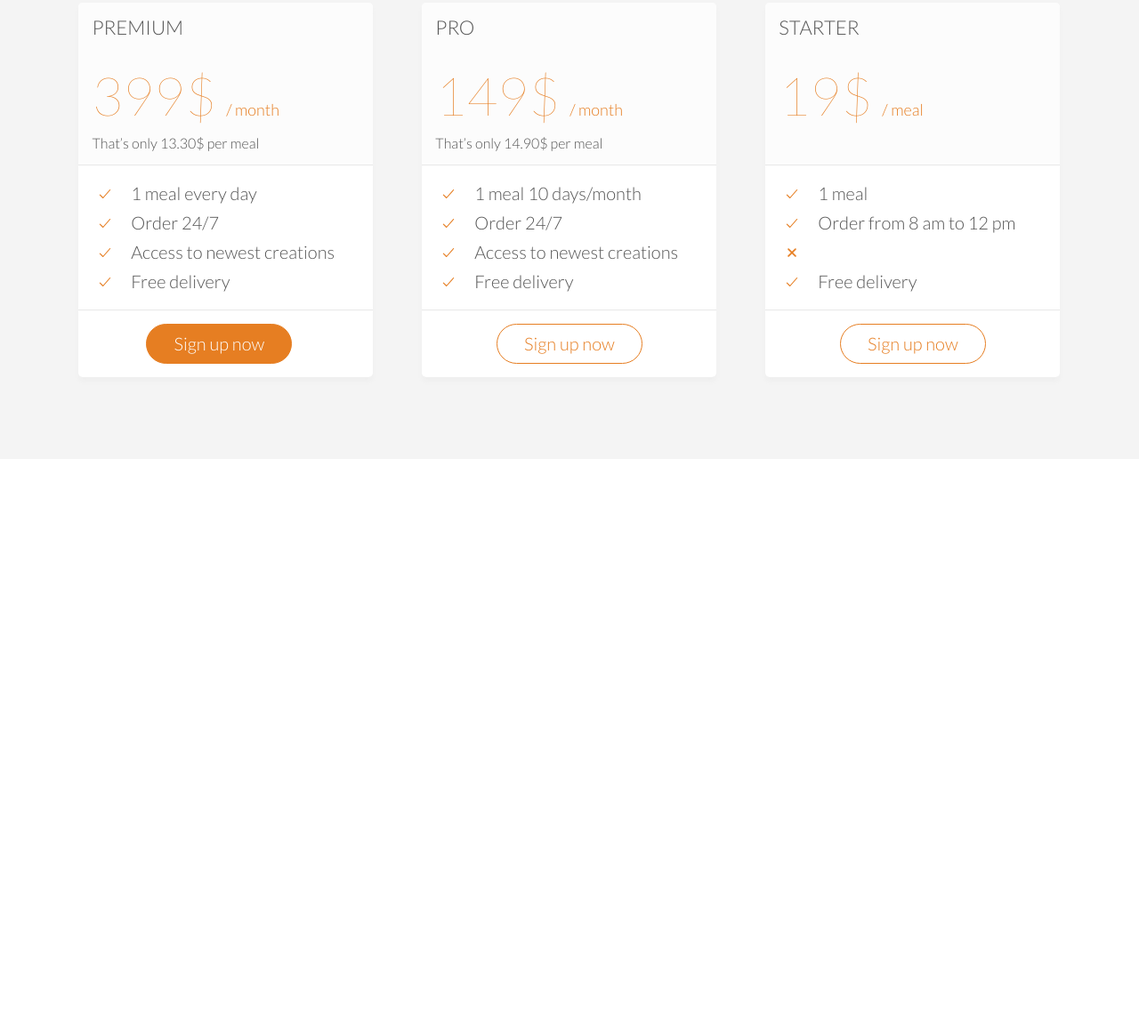
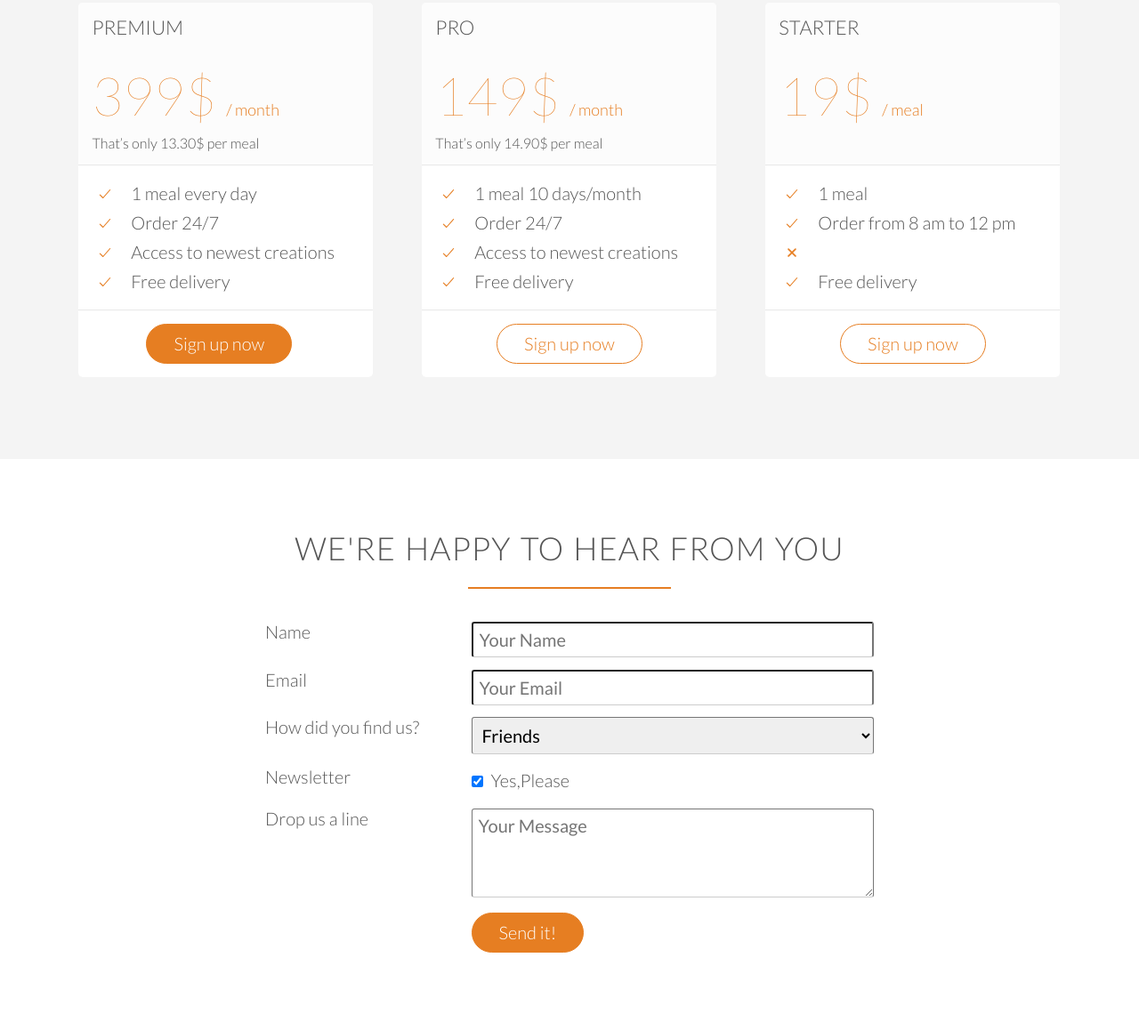
Before and after one commit to SumitJadiya/Omnifood, a plain HTML site: page index.html in a window 1280 px wide. Shown: the part 4044-5202 px from the top of the page at 89% size. Before the commit the page ends 4560 px from the top, so only its background shows below. Drawn offline with nearby package versions, Linux system fonts and the light colour scheme.

Commit message:
add section contact

```diff
--- a/index.html
+++ b/index.html
@@ -407,6 +407,98 @@
         </div>
       </div>
     </section>
+    <section class="section-form">
+      <div class="row">
+        <h2>We're happy to hear from you</h2>
+      </div>
+      <div class="row">
+        <form action="#" method="post" class="contact-form">
+          <div class="row">
+            <div class="col span-1-of-3">
+              <label for="name">Name</label>
+            </div>
+            <div class="col span-2-of-3">
+              <input
+                type="text"
+                name="name"
+                id="name"
+                placeholder="Your Name"
+                required
+              />
+            </div>
+          </div>
+          <div class="row">
+            <div class="col span-1-of-3">
+              <label for="email">Email</label>
+            </div>
+            <div class="col span-2-of-3">
+              <input
+                type="text"
+                name="email"
+                id="email"
+                placeholder="Your Email"
+                required
+              />
+            </div>
+          </div>
+          <div class="row">
+            <div class="col span-1-of-3">
+              <label for="find-us">How did you find us?</label>
+            </div>
+            <div class="col span-2-of-3">
+              <select name="find-us" id="find-us">
+                <option value="friends">Friends</option>
+                <option value="search">Search Engine</option>
+                <option value="advt">Advt</option>
+                <option value="other">Other</option>
+              </select>
+            </div>
+          </div>
+          <div class="row">
+            <div class="col span-1-of-3">
+              <label for="Newsletter">Newsletter</label>
+            </div>
+            <div class="col span-2-of-3">
+              <input type="checkbox" name="news" id="news" checked />
+              Yes,Please
+            </div>
+          </div>
+          <div class="row">
+            <div class="col span-1-of-3">
+              <label>Drop us a line</label>
+            </div>
+            <div class="col span-2-of-3">
+              <textarea
+                name="message"
+                id="message"
+                placeholder="Your Message"
+                cols="30"
+                rows="10"
+              ></textarea>
+            </div>
+          </div>
+          <div class="row">
+            <div class="col span-1-of-3">
+              <label>&nbsp;</label>
+            </div>
+            <div class="col span-2-of-3">
+              <input type="submit" name="submit" value="Send it!" />
+            </div>
+          </div>
+        </form>
+      </div>
+    </section>
     <script src="https://unpkg.com/ionicons@5.0.0/dist/ionicons.js"></script>
   </body>
 </html>
+<!-- Section 7: Contact form
+Title:
+
+Fields to include:
+Name
+Email
+
+Newsletter
+
+
+ -->
--- a/resources/css/style.css
+++ b/resources/css/style.css
@@ -42,7 +42,7 @@
   padding: 1%;
 }
 
-/* HEADINGS */
+/* ------------ HEADINGS ------------- */
 h1,
 h2,
 h3 {
@@ -117,7 +117,9 @@
 
 /* --------- BUTTONS ------------- */
 .btn:link,
-.btn:visited {
+.btn:visited,
+input[type="submit"] {
+  cursor: pointer;
   display: inline-block;
   padding: 10px 30px;
   font-weight: 300;
@@ -127,7 +129,8 @@
 }
 
 .btn-full:link,
-.btn-full:visited {
+.btn-full:visited,
+input[type="submit"] {
   color: #fff;
   background-color: #e67e22;
   border: 1px solid #e67e22;
@@ -146,7 +149,9 @@
 }
 
 .btn-full:hover,
-.btn-full:active {
+.btn-full:active,
+input[type="submit"]:hover,
+input[type="submit"]:active {
   border: 1px solid #cf6d17;
 }
 
@@ -376,7 +381,7 @@
   border-radius: 5px;
   width: 90%;
   margin-left: 5%;
-  box-shadow: 0 5px 5px #efefef;
+  box-shadow: 0 5px 5px #efefefgit;
 }
 
 .plan-box div {
@@ -419,3 +424,31 @@
 .plan-box ul li {
   padding: 5px 0;
 }
+
+/* CONTACT FORM */
+.contact-form {
+  width: 60%;
+  margin: 0 auto;
+}
+
+input[type="text"],
+input[type="email"],
+select,
+textarea {
+  width: 100%;
+  padding: 7px;
+  border-radius: 3px;
+  border-bottom: 1px solid #ccc;
+}
+
+input[type="checkbox"] {
+  margin: 10px 5px 10px 0px;
+}
+
+textarea {
+  height: 100px;
+}
+
+*:focus {
+  outline: none;
+}
```
